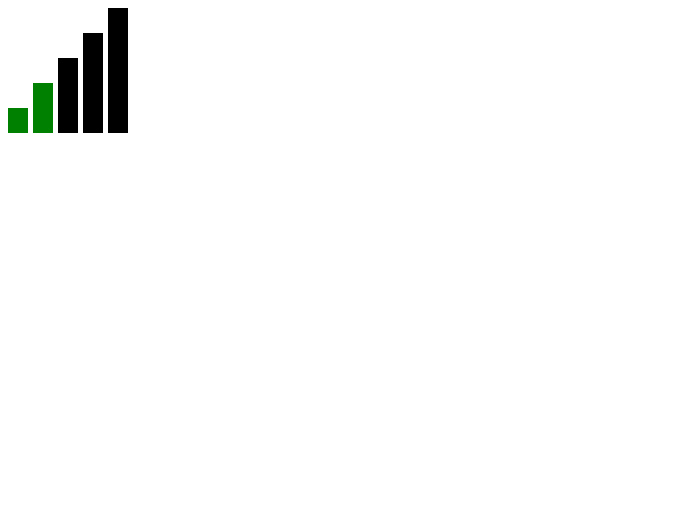
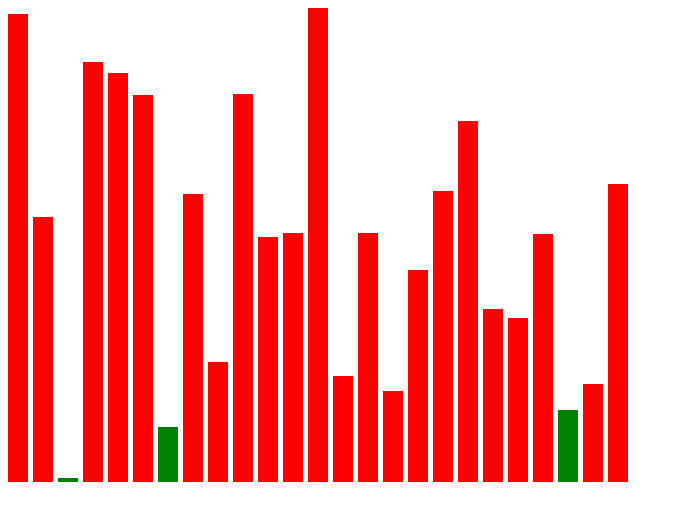
Before and after one commit to jbberler/d3_tutorial, a plain HTML site: page index.html in a window 1280 px wide. Shown: the whole page, without its empty margins (0-683 px from the left). Drawn offline with Linux system fonts and the light colour scheme.

Commit message:
Randomized data

```diff
--- a/index.html
+++ b/index.html
@@ -18,7 +18,11 @@
 	<body>
 		<script type="text/javascript">
 
-			var dataset = [ 5, 10, 15, 20, 25 ];
+			var dataset = [];
+			for (var i=0; i<25; i++){
+				var value = Math.random() * 100;
+				dataset [i] = value;
+			}
 
 			d3.select("body").selectAll("div")
 			.data(dataset)
@@ -33,7 +37,7 @@
 				if(d < 15){
 					return "green";
 				} else {
-					return "black";
+					return "red";
 				}
 			});
 
```
